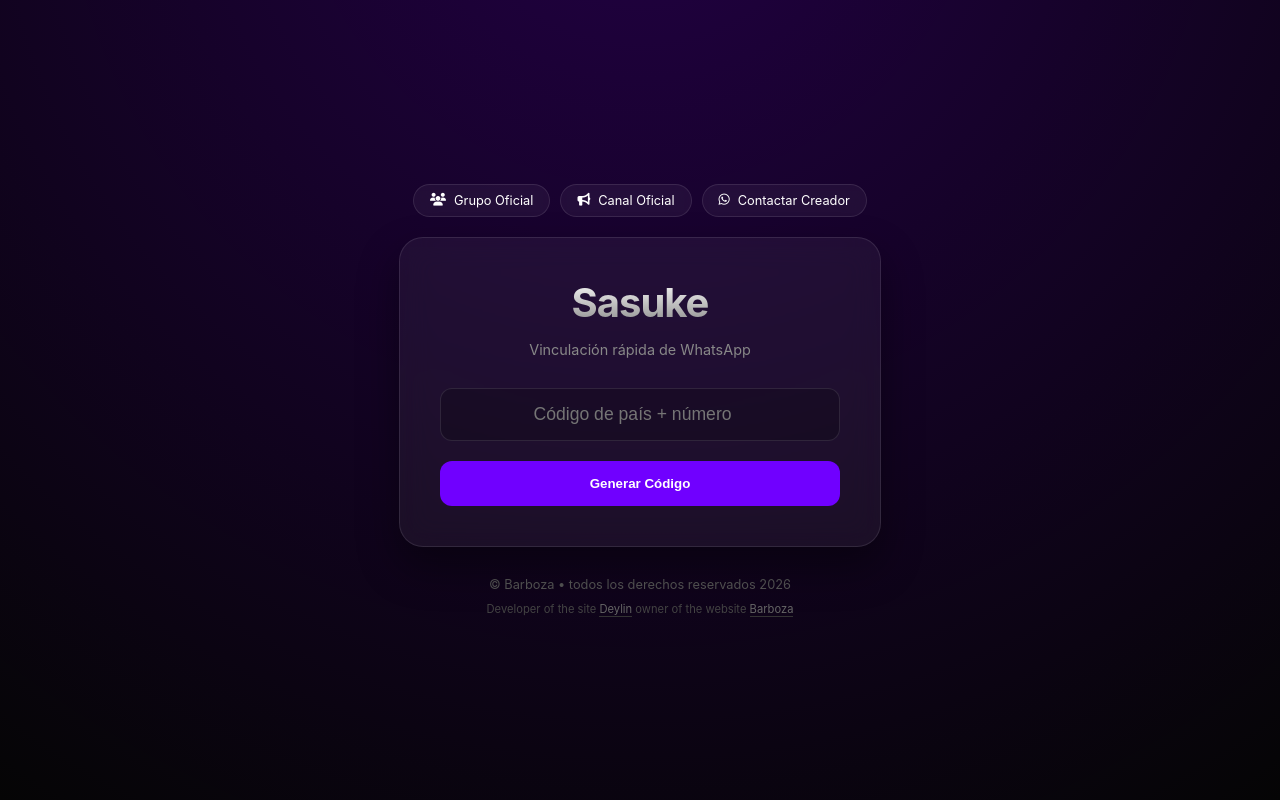
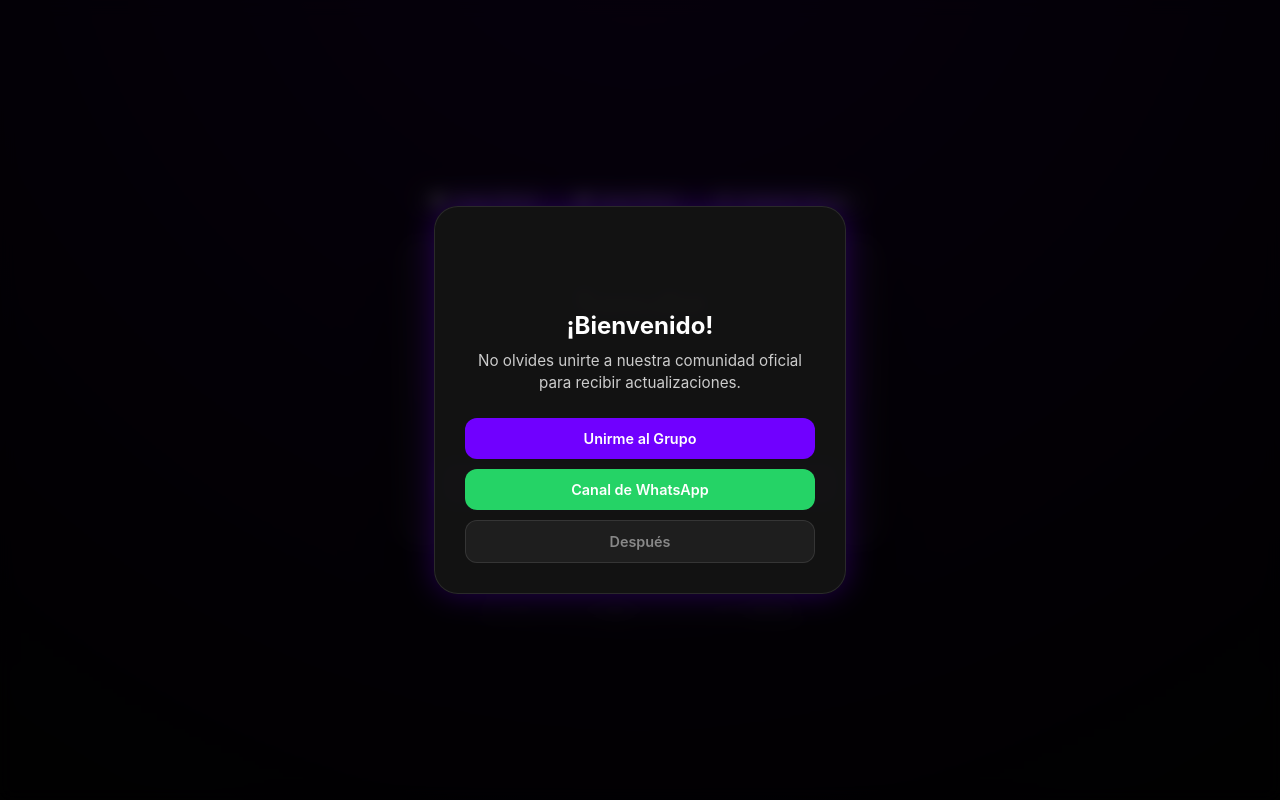
Before and after one commit to Elrebelde1/Barboza-web, a plain HTML site: page index.html in a window 1280 px wide. Drawn offline with Linux system fonts and the light colour scheme.

Commit message:
Actualizar index.html

```diff
--- a/index.html
+++ b/index.html
@@ -11,6 +11,7 @@
             --accent-glow: rgba(112, 0, 255, 0.3);
             --bg: #050505;
             --glass: rgba(255, 255, 255, 0.05);
+            --glass-strong: rgba(20, 20, 20, 0.95);
         }
 
         body {
@@ -27,6 +28,97 @@
             padding: 20px;
             box-sizing: border-box;
         }
+
+
+        .modal-overlay {
+            position: fixed;
+            top: 0;
+            left: 0;
+            width: 100%;
+            height: 100%;
+            background: rgba(0, 0, 0, 0.8);
+            backdrop-filter: blur(8px);
+            display: flex;
+            justify-content: center;
+            align-items: center;
+            z-index: 1000;
+            opacity: 0;
+            visibility: hidden;
+            transition: 0.3s;
+        }
+
+        .modal-overlay.active {
+            opacity: 1;
+            visibility: visible;
+        }
+
+        .modal-content {
+            background: var(--glass-strong);
+            border: 1px solid rgba(255, 255, 255, 0.1);
+            padding: 30px;
+            border-radius: 24px;
+            max-width: 350px;
+            width: 90%;
+            text-align: center;
+            transform: scale(0.8);
+            transition: 0.3s;
+            box-shadow: 0 0 30px var(--accent-glow);
+        }
+
+        .modal-overlay.active .modal-content {
+            transform: scale(1);
+        }
+
+        .modal-icon {
+            font-size: 3rem;
+            color: var(--accent);
+            margin-bottom: 15px;
+        }
+
+        .modal-title {
+            font-size: 1.5rem;
+            margin-bottom: 10px;
+            font-weight: 700;
+        }
+
+        .modal-text {
+            color: #ccc;
+            font-size: 0.95rem;
+            margin-bottom: 25px;
+            line-height: 1.4;
+        }
+
+        .modal-buttons {
+            display: flex;
+            flex-direction: column;
+            gap: 10px;
+        }
+
+        .modal-btn {
+            padding: 12px;
+            border-radius: 12px;
+            text-decoration: none;
+            font-weight: 600;
+            font-size: 0.9rem;
+            transition: 0.2s;
+        }
+
+        .btn-join {
+            background: var(--accent);
+            color: white;
+        }
+
+        .btn-close {
+            background: rgba(255,255,255,0.05);
+            color: #888;
+            border: 1px solid rgba(255,255,255,0.1);
+        }
+
+        .modal-btn:hover {
+            transform: translateY(-2px);
+            filter: brightness(1.2);
+        }
+
 
         .header-links {
             display: flex;
@@ -141,8 +233,6 @@
             transition: 0.2s;
         }
 
-        .copy-btn:hover { background: var(--accent); }
-
         footer {
             margin-top: 30px;
             text-align: center;
@@ -150,26 +240,30 @@
             font-size: 0.8rem;
         }
 
-        .dev-info {
-            margin-top: 10px;
-            font-size: 0.7rem;
-            color: #444;
-        }
-
-        .dev-info a {
-            color: #666;
-            text-decoration: none;
-            border-bottom: 1px solid #333;
-        }
+        .dev-info { margin-top: 10px; font-size: 0.7rem; color: #444; }
+        .dev-info a { color: #666; text-decoration: none; border-bottom: 1px solid #333; }
 
         @keyframes fadeIn { from { opacity: 0; transform: translateY(10px); } to { opacity: 1; transform: translateY(0); } }
     </style>
 </head>
 <body>
 
+<div class="modal-overlay" id="welcomeModal">
+    <div class="modal-content">
+        <div class="modal-icon"><i class="fas fa-party-horn"></i></div>
+        <div class="modal-title">¡Bienvenido!</div>
+        <div class="modal-text">No olvides unirte a nuestra comunidad oficial para recibir actualizaciones.</div>
+        <div class="modal-buttons">
+            <a href="https://chat.whatsapp.com/JvwI0f0T9cV0TW1g2PhSmw" target="_blank" class="modal-btn btn-join">Unirme al Grupo</a>
+            <a href="https://whatsapp.com/channel/0029Vb8kvXUBfxnzYWsbS81I" target="_blank" class="modal-btn btn-join" style="background: #25d366;">Canal de WhatsApp</a>
+            <a href="#" class="modal-btn btn-close" onclick="closeModal()">Después</a>
+        </div>
+    </div>
+</div>
+
 <div class="header-links">
-    <a href="https://chat.whatsapp.com/TU_GRUPO" class="nav-btn"><i class="fas fa-users"></i> Grupo Oficial</a>
-    <a href="https://whatsapp.com/channel/TU_CANAL" class="nav-btn"><i class="fas fa-bullhorn"></i> Canal Oficial</a>
+    <a href="https://chat.whatsapp.com/JvwI0f0T9cV0TW1g2PhSmw" class="nav-btn"><i class="fas fa-users"></i> Grupo Oficial</a>
+    <a href="https://whatsapp.com/channel/0029Vb8kvXUBfxnzYWsbS81I" class="nav-btn"><i class="fas fa-bullhorn"></i> Canal Oficial</a>
     <a href="https://wa.me/584226480049" class="nav-btn"><i class="fab fa-whatsapp"></i> Contactar Creador</a>
 </div>
 
@@ -195,6 +289,17 @@
 </footer>
 
 <script>
+
+    window.onload = () => {
+        setTimeout(() => {
+            document.getElementById('welcomeModal').classList.add('active');
+        }, 500);
+    };
+
+    function closeModal() {
+        document.getElementById('welcomeModal').classList.remove('active');
+    }
+
     async function obtener() {
         const n = document.getElementById('num').value;
         const resDiv = document.getElementById('result');
```
